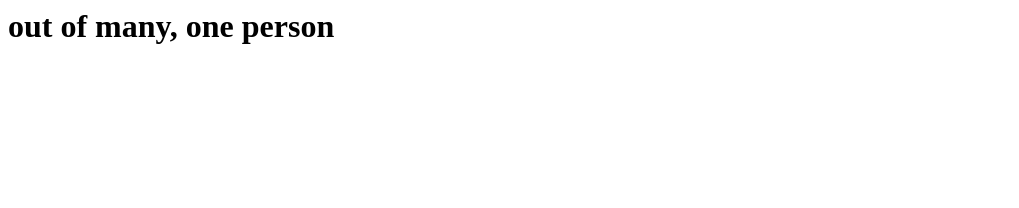
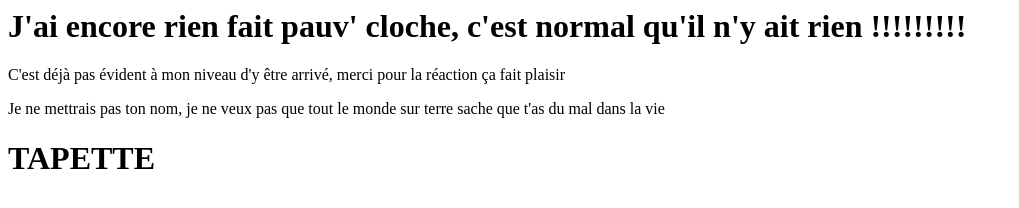
Before and after one commit to Meredaul/Fauly_1, a plain HTML site: page index.html in a window 1280 px wide. Shown: the whole page, without its empty margins (0-1019 px from the left). Drawn offline with Linux system fonts and the light colour scheme.

Commit message:
flotte se fait corriger pour son insolence et son ignorance

```diff
--- a/index.html
+++ b/index.html
@@ -1 +1,4 @@
-<h1>out of many, one person</h1>
+<h1>J'ai encore rien fait pauv' cloche, c'est normal qu'il n'y ait rien !!!!!!!!!</h1>
+<p>C'est déjà pas évident à mon niveau d'y être arrivé, merci pour la réaction ça fait plaisir</p>
+<p>Je ne mettrais pas ton nom, je ne veux pas que tout le monde sur terre sache que t'as du mal dans la vie </p>
+<h1>TAPETTE</h1>
```
